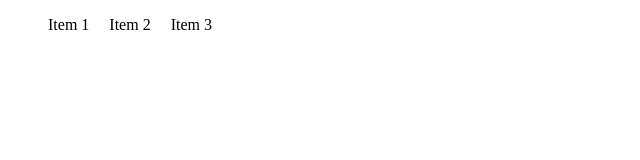
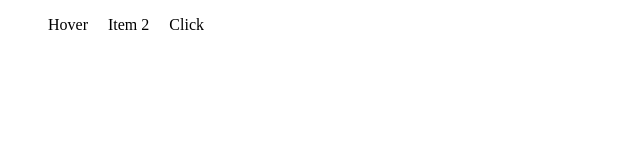
Before and after one commit to johanhcarlberg/odin-dropdown, a website built with webpack: page dist/example/index.html in a window 1280 px wide. Shown: the full height of the page, 0-640 px from the left. Built offline with nearby package versions, Linux system fonts and the light colour scheme.

Commit message:
Rename nav items

```diff
--- a/dist/example/index.html
+++ b/dist/example/index.html
@@ -11,9 +11,9 @@
     <header>
         <nav>
             <ul>
-                <li>Item 1</li>
+                <li>Hover</li>
                 <li>Item 2</li>
-                <li>Item 3</li>
+                <li>Click</li>
             </ul>
         </nav>
     </header>
```
